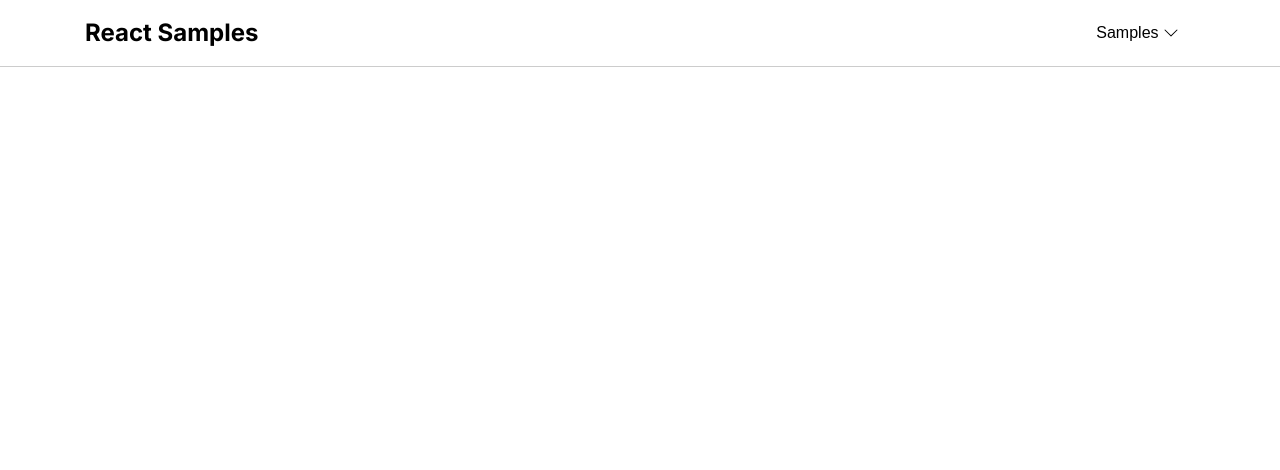
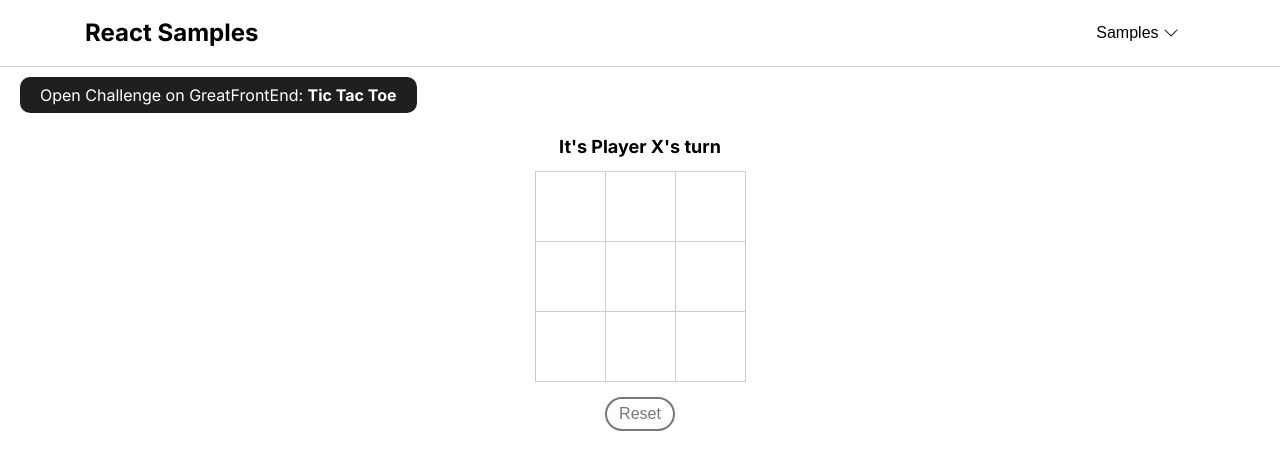
Before and after one commit to arjay07/react-samples, a React (Vite) app: page /tic-tac-toe in a window 1280 px wide. Shown: the top 470 px of the page. Built offline with nearby package versions, Linux system fonts and the light colour scheme.

Commit message:
Remove JobBoard component and view; add TicTacToe component and view with styling

```diff
--- a/src/components/JobBoard.tsx
+++ /dev/null
@@ -1,39 +0,0 @@
-import React from 'react';
-
-const apiBaseUrl = 'https://hacker-news.firebaseio.com/v0';
-
-interface JobStory {
-    by: string;
-    id: number;
-    score: number;
-    time: number;
-    type: string;
-    url: string;
-};
-
-const fetchJobs = async (): Promise<JobStory[]> => {
-
-    try {
-        const storiesRes = await fetch(`${apiBaseUrl}/jobstories.json`);
-        const itemIds: number[] = await storiesRes.json();
-
-        const allJobs = itemIds.map(async (id) => ((await fetch(`${apiBaseUrl}/item/${id}`)).json()));
-
-    } catch(err) {
-        console.error(err);
-    }
-
-    return [];
-}
-
-
-const JobBoard: React.FC = () => {
-    return (
-        <div>
-            <h1>Job Board</h1>
-            <p>No jobs available at the moment.</p>
-        </div>
-    );
-};
-
-export default JobBoard;
--- /dev/null
+++ b/src/components/TicTacToe.module.css
@@ -0,0 +1,59 @@
+.container {
+    display: flex;
+    flex-direction: column;
+    justify-content: center;
+    align-items: center;
+}
+
+.gameStatus {
+    font-size: large;
+    font-weight: bold;
+    text-align: center;
+    margin: 15px 0 15px 0;
+}
+
+.gameboard {
+    display: grid;
+    grid-template-rows: 70px 70px 70px;
+    border-top: 1px solid #ccc;
+    border-left: 1px solid #ccc;
+    width: 210px;
+    height: 210px;
+}
+
+.gameboard .row {
+    display: grid;
+    grid-template-columns: 70px 70px 70px;
+}
+
+.gameboard .row>button {
+    background-color: transparent;
+    border: 0;
+    border-bottom: 1px solid #ccc;
+    border-right: 1px solid #ccc;
+    font-size: large;
+    cursor: pointer;
+    transition: background-color 0.2s ease-in-out;
+}
+
+.resetBtn {
+    background-color: transparent;
+    font-size: 16px;
+    border: 2px solid #777;
+    color: #777;
+    margin: 15px 0 15px 0;
+    padding: 6px 12px 6px 12px;
+    border-radius: 20px;
+    cursor: pointer;
+    transition: background-color 0.2s ease-in-out;
+}
+
+.resetBtn:hover,
+.gameboard .row>button:hover {
+    background-color: #eee;
+}
+
+.resetBtn:active,
+.gameboard .row>button:active {
+    background-color: #ccc;
+}
--- /dev/null
+++ b/src/components/TicTacToe.tsx
@@ -0,0 +1,115 @@
+import { useState } from "react";
+import styles from "./TicTacToe.module.css";
+
+export default function TicTacToe() {
+  const emptyBoard = [
+    ["", "", ""],
+    ["", "", ""],
+    ["", "", ""],
+  ];
+  const [statusMessage, setStatusMessage] = useState("It's Player X's turn");
+  const [currentPlayer, setCurrentPlayer] = useState<"X" | "O">("X");
+  const [gameState, setGameState] = useState(emptyBoard);
+
+  const setCell = (x: number, y: number, value: "X" | "O") => {
+    if (gameState[y][x] || checkWinner() !== 0) return;
+
+    const boardClone = [...gameState];
+    boardClone[y][x] = value;
+    setGameState(boardClone);
+
+    switch (checkWinner()) {
+      case 1:
+        setStatusMessage("Player X wins!");
+        return;
+      case -1:
+        setStatusMessage("Player O wins!");
+        return;
+      case 2:
+        setStatusMessage("It's a tie!");
+        return;
+    }
+
+    const player = currentPlayer === "X" ? "O" : "X";
+
+    setCurrentPlayer(player);
+    setStatusMessage(`It's Player ${player}'s turn`);
+  };
+
+  const resetGame = () => {
+    setGameState(emptyBoard);
+    const player = "X";
+    setCurrentPlayer(player);
+    setStatusMessage(`It's Player ${player}'s turn`);
+  };
+
+  const checkWinner = () => {
+    // Convert X to 1
+    // Convert O to -1
+    // Convert empty to 0
+
+    const board = [...gameState].map((row) =>
+      row.map((val) => (val === "X" ? 1 : val === "O" ? -1 : 0)),
+    );
+
+    // Check rows & columns
+    for (let col = 0; col < 3; col++) {
+      let rowSum = 0;
+      let colSum = 0;
+      for (let row = 0; row < 3; row++) {
+        colSum += board[row][col];
+        rowSum += board[col][row];
+      }
+
+      if (rowSum === 3 || colSum === 3) return 1;
+      if (rowSum === -3 || colSum === -3) return -1;
+    }
+
+    // Check diagonals
+    let lrDiagonalSum = 0;
+    let rlDiagonalSum = 0;
+    for (let row = 0; row < 3; row++) {
+      lrDiagonalSum += board[row][row];
+      rlDiagonalSum += board[row][2 - row];
+    }
+
+    if (rlDiagonalSum === 3 || lrDiagonalSum === 3) return 1;
+    if (rlDiagonalSum === -3 || lrDiagonalSum === -3) return -1;
+
+    // If there is still empty spaces return no winnder
+    for (let row = 0; row < 3; row++) {
+      for (let col = 0; col < 3; col++) {
+        const value = board[row][col];
+        if (value === 0) {
+          return 0;
+        }
+      }
+    }
+
+    return 2; // Draw
+  };
+
+  return (
+    <div className={styles.container}>
+      <div className={styles.gameStatus}>{statusMessage}</div>
+      <div className={styles.gameboard}>
+        {gameState.map((row, y) => (
+          <div key={y} className={styles.row}>
+            {row.map((cell, x) => (
+              <button
+                key={`${x}-${y}`}
+                onClick={() => setCell(x, y, currentPlayer)}
+              >
+                {cell === "X" ? "✖️" : cell === "O" ? "⭕" : ""}
+              </button>
+            ))}
+          </div>
+        ))}
+      </div>
+
+      <button className={styles.resetBtn} onClick={resetGame}>
+        Reset
+      </button>
+    </div>
+  );
+}
--- a/src/index.css
+++ b/src/index.css
@@ -66,3 +66,42 @@ a {
 .visually-hidden {
     display: none;
 }
+
+.home-link {
+    display: block;
+    color: inherit;
+    cursor: pointer;
+    font-size: 16px;
+    font-weight: 500;
+    display: block;
+    border: 2px solid #000;
+    padding: 6px 12px 6px 12px;
+    border-radius: 20px;
+    transition: background-color 0.15s ease-in-out, color 0.15s ease-in-out;
+    text-align: center;
+}
+
+.home-link:hover {
+    background-color: #eee;
+}
+
+.home-link:active {
+    background-color: #000;
+    color: #eee;
+}
+
+.home-flowing-links {
+    display: flex;
+    justify-content: center;
+    align-items: center;
+    gap: 10px;
+    margin: 20px 0 20px 0;
+}
+
+.container {
+    display: flex;
+    flex-direction: column;
+    justify-content: center;
+    align-items: center;
+    height: 100vh;
+}
--- a/src/routes/routeConfig.ts
+++ b/src/routes/routeConfig.ts
@@ -1,6 +1,6 @@
 import ImageCarouselView from "../views/ImageCarouselView";
 import ImageCarouselViewII from "../views/ImageCarouselViewII";
-import JobBoardView from "../views/JobBoardView";
+import TicTacToeView from "../views/TicTacToeView";
 
 export type RouteConfig = {
     label: string;
@@ -20,8 +20,8 @@ export const routes: RouteConfig[] = [
         component: ImageCarouselViewII,
     },
     {
-        label: "Job Board",
-        path: "/job-board",
-        component: JobBoardView,
+        label: "Tic Tac Toe",
+        path: "/tic-tac-toe",
+        component: TicTacToeView,
     }
 ].sort((a, b) => a.label.localeCompare(b.label));
--- a/src/views/Home.tsx
+++ b/src/views/Home.tsx
@@ -1,9 +1,18 @@
 import React from 'react';
+import { Link } from 'react-router-dom';
+import { routes } from '../routes/routeConfig';
 
 const Home: React.FC = () => {
     return (
-        <div>
-            <h1>Hello, World!</h1>
+        <div className='container'>
+            <h1 className='home-header'>React Component Samples</h1>
+            <div className='home-flowing-links'>
+                {routes.map((route) => (
+                    <Link key={route.path} to={route.path} className='home-link'>
+                        {route.label}
+                    </Link>
+                ))}
+            </div>
         </div>
     );
 };
--- a/src/views/JobBoardView.tsx
+++ /dev/null
@@ -1,17 +0,0 @@
-import React from 'react';
-import JobBoard from '../components/JobBoard';
-
-const JobBoardView: React.FC = () => {
-    return (
-        <>
-            <div className="referenceLink">
-            <a className="btnLink" href="https://www.greatfrontend.com/interviews/study/gfe75/questions/user-interface/job-board/react" target="_blank" rel="noopener noreferrer">
-                Open Challenge on GreatFrontEnd: <span className="fw-bold">Job Board</span>
-            </a>
-            </div>
-            <JobBoard/>
-        </>
-    );
-};
-
-export default JobBoardView;
--- /dev/null
+++ b/src/views/TicTacToeView.tsx
@@ -0,0 +1,17 @@
+import React from 'react';
+import TicTacToe from '../components/TicTacToe';
+
+const TicTacToeView: React.FC = () => {
+    return (
+        <>
+            <div className="referenceLink">
+            <a className="btnLink" href="https://www.greatfrontend.com/interviews/study/gfe75/questions/user-interface/tic-tac-toe/react" target="_blank" rel="noopener noreferrer">
+                Open Challenge on GreatFrontEnd: <span className="fw-bold">Tic Tac Toe</span>
+            </a>
+            </div>
+            <TicTacToe/>
+        </>
+    );
+};
+
+export default TicTacToeView;
```
